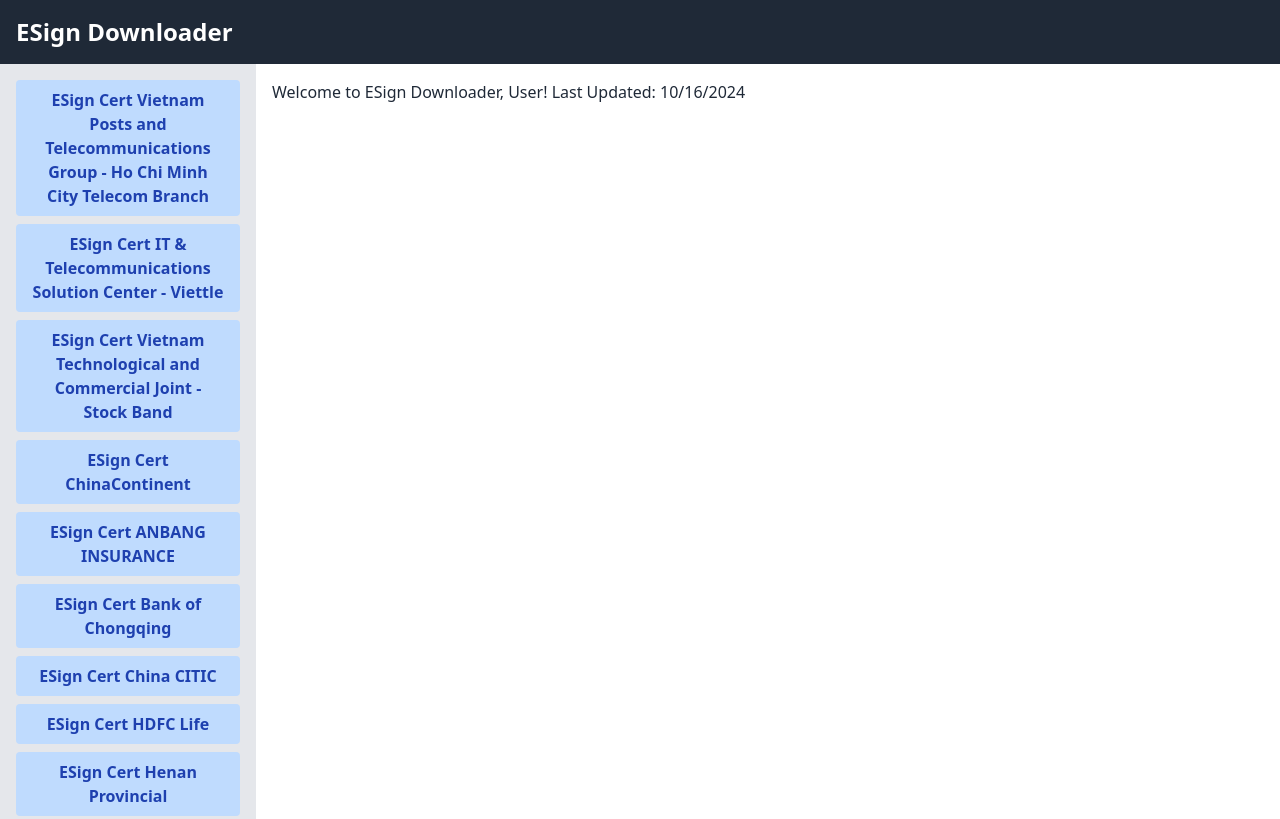
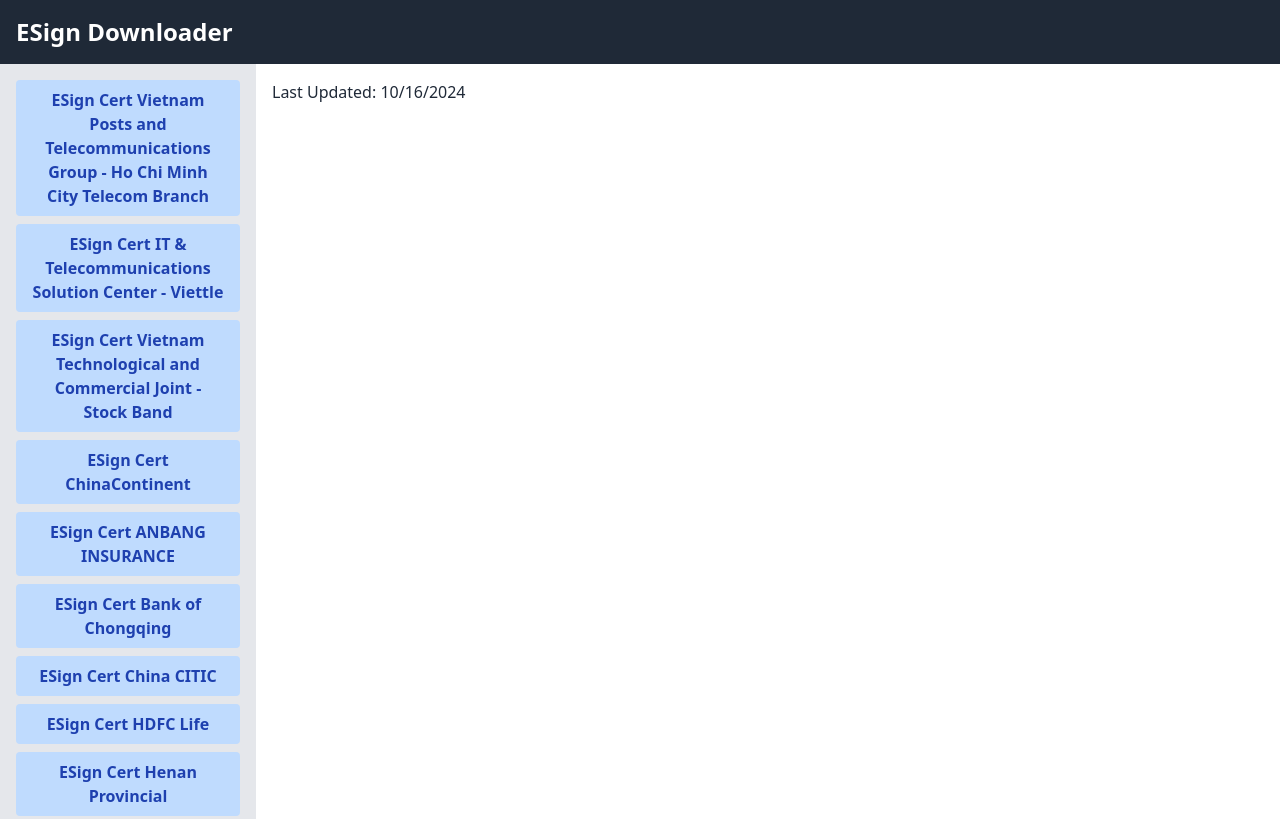
Before and after one commit to MrRizzler777/ESignDownloader, a plain HTML site: page index.html in a window 1280 px wide. Shown: the top 819 px of the page. Drawn offline with nearby package versions, Linux system fonts and the light colour scheme.

Commit message:
Update index.html

```diff
--- a/index.html
+++ b/index.html
@@ -40,7 +40,7 @@
     new Vue({
       el: '#app',
       data: {
-        message: 'Welcome to ESign Downloader, User!     Last Updated: 10/16/2024',
+        message: 'Last Updated: 10/16/2024',
         buttonTexts: ['ESign Cert Vietnam Posts and Telecommunications Group - Ho Chi Minh City Telecom Branch', ' ESign Cert IT & Telecommunications Solution Center - Viettle', 'ESign Cert Vietnam Technological and Commercial Joint - Stock Band', 'ESign Cert ChinaContinent', 'ESign Cert ANBANG INSURANCE', 'ESign Cert Bank of Chongqing', 'ESign Cert China CITIC', 'ESign Cert HDFC Life', 'ESign Cert Henan Provincial', 'ESign Cert Sunshine', 'ESign Cert Sunshine 1', 'ESign Cert Sunshine 2'],
         buttonLinks: ['https://api.khoindvn.eu.org/pJmrRw', 'https://api.khoindvn.eu.org/i8ZINf', 'https://api.khoindvn.eu.org/qKnJ4U', 'https://api.khoindvn.eu.org/ushYDG', 'https://api.khoindvn.eu.org/fK34ZN', 'https://api.khoindvn.eu.org/S3pESj', 'https://api.khoindvn.eu.org/GqtMdU', 'https://api.khoindvn.eu.org/JdI495', 'https://api.khoindvn.eu.org/aJJPlE', 'https://api.khoindvn.eu.org/PYdXWo', 'https://api.khoindvn.eu.org/EHXoPK', 'https://api.khoindvn.eu.org/w3YH8U'],
         installDnsLink: 'https://khoindvn.io.vn/document/DNS/khoindns.mobileconfig?sign=1',
```
